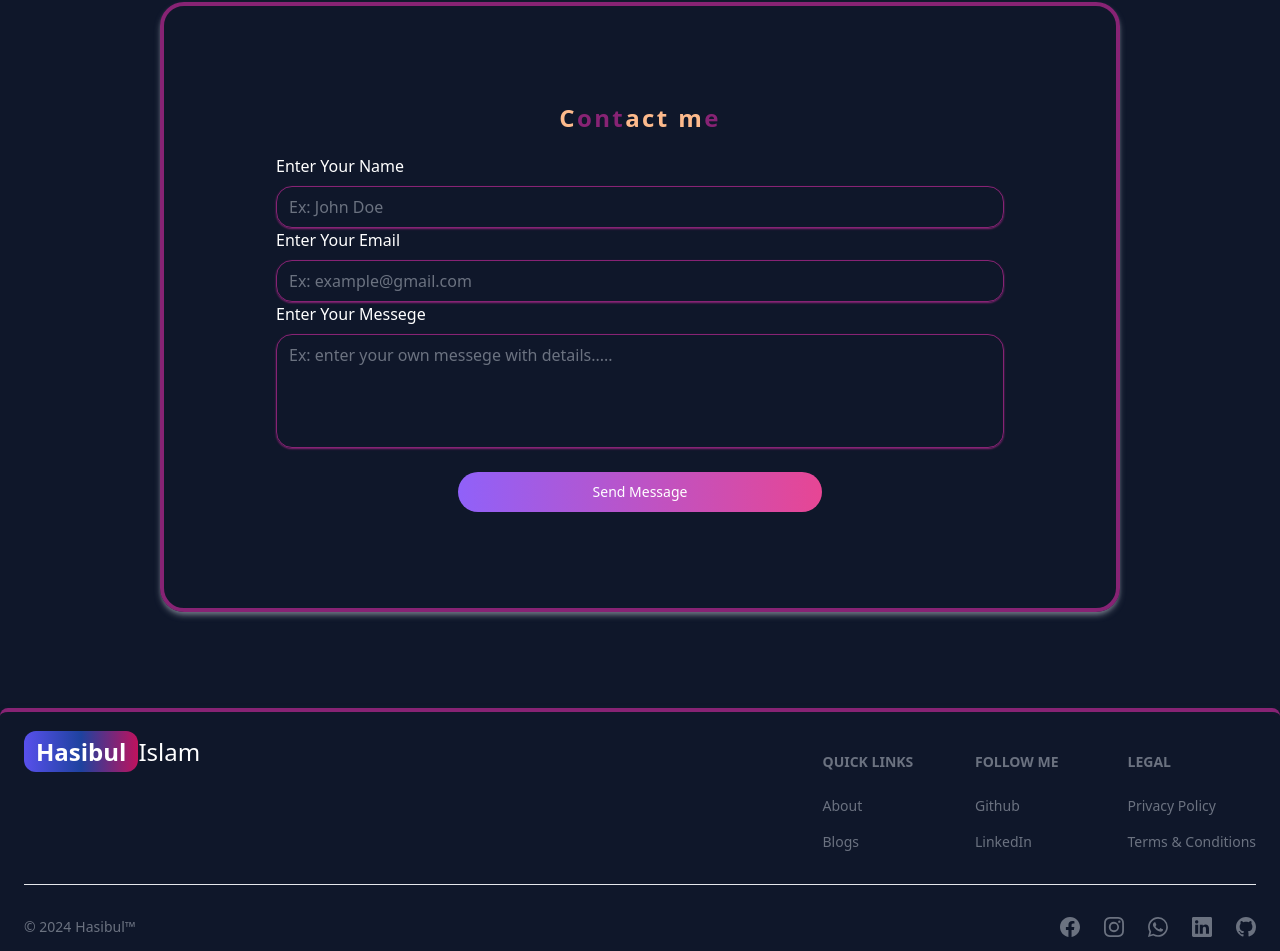
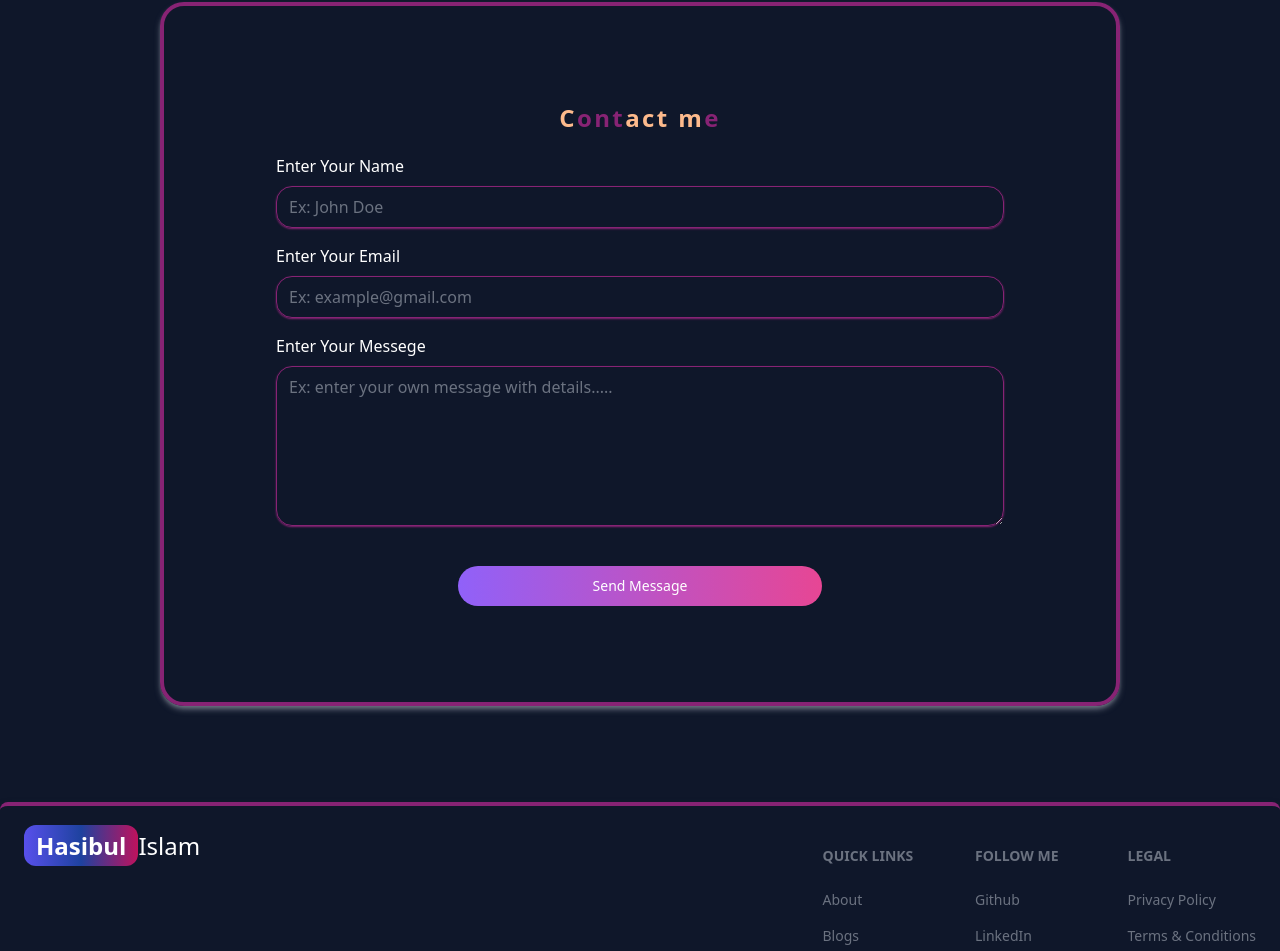
Before and after one commit to Hasibul48/personalPortfolio, a React (Vite) app: page / in a window 1280 px wide. Shown: the part 1288-2239 px from the top of the page. Built offline with nearby package versions, Linux system fonts and the light colour scheme; a web font is replaced by a local one.

Commit message:
input field problem fixed

```diff
--- a/src/Components/Contact.jsx
+++ b/src/Components/Contact.jsx
@@ -42,7 +42,7 @@ function Contact() {
 
         <div className="container md:w-3/4 lg:px-28 md:border-4 md:shadow-md md:shadow-gray-500 md:border-themeColor md:py-24 rounded-3xl flex flex-col gap-5 mt-24 mx-auto px-4">
             <h3 className='text-center tracking-widest text-themeColor font-bold text-2xl'><span className='text-orange-300'>C</span>ont<span className='text-orange-300'>act m</span>e</h3>
-            <form onSubmit={handleMessageSend}>
+            <form className='flex flex-col gap-4' onSubmit={handleMessageSend}>
                 <div className="flex flex-col">
                     <label htmlFor="name">Enter Your Name</label>
                     <input name='from_name' type="text" className='bg-transparent border-themeColor shadow-themeColor shadow-sm rounded-2xl mt-2' placeholder='Ex: John Doe' />
@@ -53,7 +53,7 @@ function Contact() {
                 </div>
                 <div className="flex flex-col">
                     <label htmlFor="name">Enter Your Messege</label>
-                    <input name='message' type="text" className='bg-transparent pb-20 border-themeColor shadow-themeColor shadow-sm rounded-2xl mt-2' placeholder='Ex: enter your own messege with details.....' />
+                    <textarea name='message' className='bg-transparent h-40 border-themeColor shadow-themeColor shadow-sm rounded-2xl mt-2' placeholder='Ex: enter your own message with details.....' />
                 </div>
                 <Button disabled={isLoading} type='submit' className='w-1/2 mx-auto mt-6 rounded-full' gradientDuoTone="purpleToPink">{isLoading ? 'Loading...' : 'Send Message'}</Button>
             </form>
```
